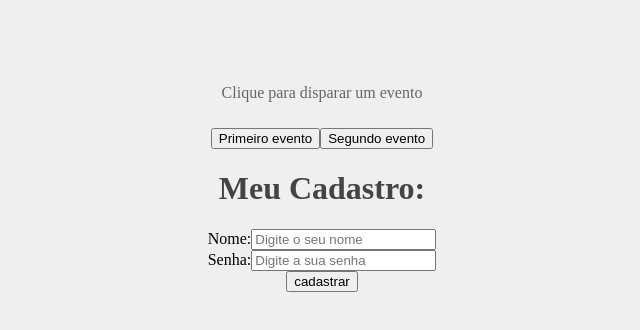
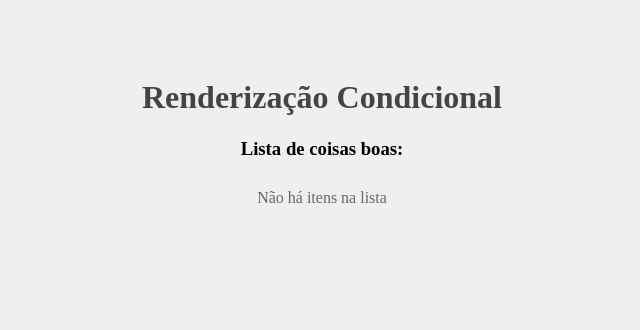
Before and after one commit to rfeit12/React-Tutorial, a React (Create React App) app in the folder meu-projeto/: page / in a window 1280 px wide. Shown: the top 330 px of the page, without its empty margins (318-958 px from the left). Built offline with nearby package versions, Linux system fonts and the light colour scheme.

Commit message:
Add renderizacao-condicional

```diff
--- a/meu-projeto/src/App.js
+++ b/meu-projeto/src/App.js
@@ -1,13 +1,15 @@
-import logo from './logo.svg';
 import './App.css';
-import Evento from './components/Evento'
-import Form from './components/Form'
+import Condicional from './components/Condicional';
+import OutraLista from './components/OutraLista';
 
 function App() {
+
+  const itens = []
+
   return (
     <div className="App">
-      <Evento numero='1' />
-      <Form />
+      <h1>Renderização Condicional</h1>
+      <OutraLista itens={itens}/>
     </div>
   );
 }
--- /dev/null
+++ b/meu-projeto/src/components/Condicional.js
@@ -0,0 +1,38 @@
+import { useState } from 'react';
+
+function Condicional(){
+
+    const [email, setEmail] = useState();
+    const [userEmail, setUserEmail] = useState();
+
+    function enviarEmail(event) {
+        event.preventDefault();
+        setUserEmail(email)
+    }
+
+    function limparEmail(event) {
+        event.preventDefault();
+        setUserEmail('')
+    }
+
+    return(
+        <div>
+            <h2>Cadastre o seu e-mail:</h2>
+            <form>
+                <input type="email" placeholder="Digite seu e-mail" onChange={(event) => setEmail(event.target.value)}/>
+            </form>
+
+            <button type="submit" onClick={enviarEmail}>Enviar Email</button>
+            {userEmail && (
+                <div>
+                    <p>O seu e-mail é: {userEmail}</p>
+                    <p>Seu e-mail foi cadastrado com sucesso!</p>
+                    <button onClick={limparEmail}>Limpar Email</button>
+                </div>
+            )}
+
+        </div>
+    )
+}
+
+export default Condicional;
--- /dev/null
+++ b/meu-projeto/src/components/OutraLista.jsx
@@ -0,0 +1,17 @@
+function OutraLista({itens}){
+    return(
+        <>
+        <h3>Lista de coisas boas: </h3>
+        {itens.length > 0 ? (
+            itens.map((item, index) => <p key={index}>{item}</p>)
+            )
+
+            :(
+                <p>Não há itens na lista</p>
+            )
+        }
+        </>
+    )
+}
+
+export default OutraLista;
```
